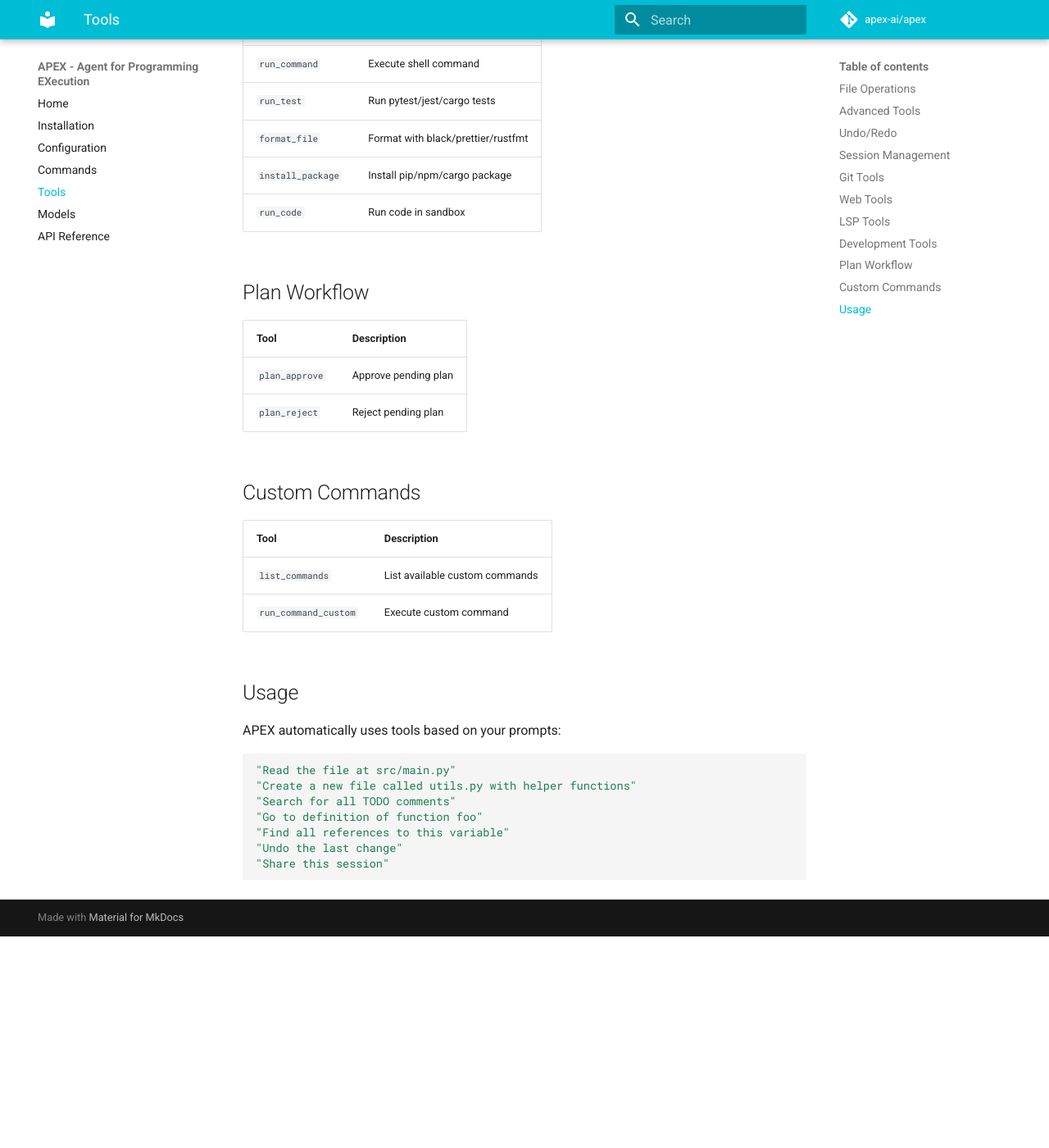
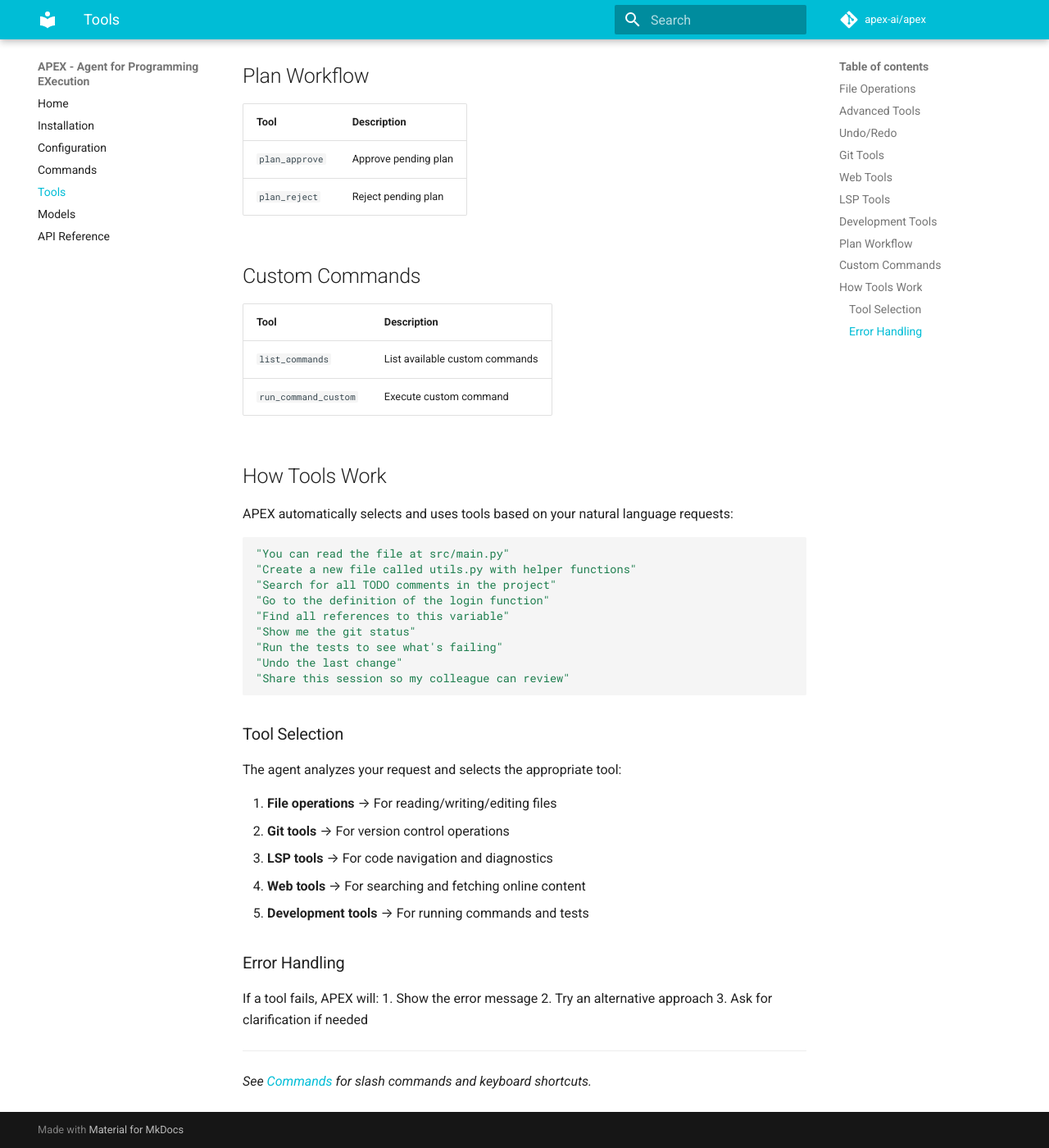
Before and after one commit to Ggboykxz/APEX, an MkDocs documentation site: the page built from docs/tools.md, in a window 1280 px wide and 1400 px high, scrolled down 2859 px. Shown: the whole window at 82% size. Built offline with MkDocs 1.6.1 and Material for MkDocs 9.7.7, drawn with Linux system fonts in a browser that asks for light colours; comment, search, counter and statistics services are not loaded; before the commit the page ends 4001 px from its top, so only the background shows below that; some of the changed text lies outside the part shown.

Commit message:
docs: add professional documentation - CONTRIBUTING, CHANGELOG, SECURITY, quickstart, improved guides

````diff
--- a/docs/tools.md
+++ b/docs/tools.md
@@ -1,20 +1,20 @@
 # Tools
 
-APEX provides 40+ tools for file operations, git, web, testing, LSP, and more.
+APEX provides **40+ built-in tools** for file operations, git, web, testing, LSP, and more. These tools are automatically selected by the AI based on your requests.
 
 ## File Operations
 
-| Tool | Description |
-|------|-------------|
-| `read_file` | Read file with line numbers |
-| `write_file` | Create or overwrite file |
-| `edit_file` | Replace unique string in file |
-| `delete_file` | Delete file or empty directory |
-| `create_directory` | Create directory tree |
-| `list_files` | List directory with file sizes |
-| `search_in_files` | Regex search across files |
-| `glob_search` | Find files by pattern |
-| `apply_patch` | Apply patch/diff to files |
+| Tool | Description | Example |
+|------|-------------|---------|
+| `read_file` | Read file with line numbers | "Read src/main.py" |
+| `write_file` | Create or overwrite file | "Create config.json" |
+| `edit_file` | Replace unique string in file | "Fix the bug on line 42" |
+| `delete_file` | Delete file or directory | "Delete old_file.txt" |
+| `create_directory` | Create directory tree | "Create src/utils/" |
+| `list_files` | List directory contents | "List files in src/" |
+| `search_in_files` | Regex search | "Find all TODO comments" |
+| `glob_search` | Find by pattern | "Find all .py files" |
+| `apply_patch` | Apply diff/patch | "Apply the fix" |
 
 ## Advanced Tools
 
@@ -36,49 +36,41 @@
 | `undo_info` | Show what can be undone |
 | `redo_info` | Show what can be redone |
 
-## Session Management
-
-| Tool | Description |
-|------|-------------|
-| `share_session` | Share session as link |
-| `bookmark_session` | Bookmark current position |
-| `restore_bookmark` | Restore from bookmark |
-
 ## Git Tools
 
-| Tool | Description |
-|------|-------------|
-| `get_git_status` | Git status output |
-| `get_git_log` | Recent commits |
-| `git_diff` | Working tree diff |
-| `git_branch` | Branch info |
-| `git_remote` | Remote info |
+| Tool | Description | Example |
+|------|-------------|---------|
+| `get_git_status` | Git status output | "Show git status" |
+| `get_git_log` | Recent commits | "Show recent commits" |
+| `git_diff` | Working tree diff | "Show changes" |
+| `git_branch` | Branch info | "Current branch?" |
+| `git_remote` | Remote info | "Show remote URL" |
 
 ## Web Tools
 
-| Tool | Description |
-|------|-------------|
-| `web_search` | Search the web |
-| `fetch_url` | Fetch and clean webpage |
+| Tool | Description | Example |
+|------|-------------|---------|
+| `web_search` | Search the web | "Search for Python asyncio" |
+| `fetch_url` | Fetch webpage content | "Read this documentation" |
 
 ## LSP Tools
 
-| Tool | Description |
-|------|-------------|
-| `lsp_definition` | Go to definition |
-| `lsp_references` | Find references |
-| `lsp_hover` | Show hover info |
-| `lsp_diagnostics` | Get diagnostic errors |
+| Tool | Description | Example |
+|------|-------------|---------|
+| `lsp_definition` | Go to definition | "Go to definition of function" |
+| `lsp_references` | Find references | "Find all references" |
+| `lsp_hover` | Show hover info | "What's this function?" |
+| `lsp_diagnostics` | Get errors/warnings | "Show all errors" |
 
 ## Development Tools
 
-| Tool | Description |
-|------|-------------|
-| `run_command` | Execute shell command |
-| `run_test` | Run pytest/jest/cargo tests |
-| `format_file` | Format with black/prettier/rustfmt |
-| `install_package` | Install pip/npm/cargo package |
-| `run_code` | Run code in sandbox |
+| Tool | Description | Example |
+|------|-------------|---------|
+| `run_command` | Execute shell command | "Run pytest" |
+| `run_test` | Run test suite | "Run all tests" |
+| `format_file` | Format code | "Format this file" |
+| `install_package` | Install dependency | "Install requests" |
+| `run_code` | Run code in sandbox | "Test this snippet" |
 
 ## Plan Workflow
 
@@ -94,16 +86,39 @@
 | `list_commands` | List available custom commands |
 | `run_command_custom` | Execute custom command |
 
-## Usage
+## How Tools Work
 
-APEX automatically uses tools based on your prompts:
+APEX automatically selects and uses tools based on your natural language requests:
 
 ```
-"Read the file at src/main.py"
+"You can read the file at src/main.py"
 "Create a new file called utils.py with helper functions"
-"Search for all TODO comments"
-"Go to definition of function foo"
+"Search for all TODO comments in the project"
+"Go to the definition of the login function"
 "Find all references to this variable"
+"Show me the git status"
+"Run the tests to see what's failing"
 "Undo the last change"
-"Share this session"
+"Share this session so my colleague can review"
 ```
+
+### Tool Selection
+
+The agent analyzes your request and selects the appropriate tool:
+
+1. **File operations** → For reading/writing/editing files
+2. **Git tools** → For version control operations
+3. **LSP tools** → For code navigation and diagnostics
+4. **Web tools** → For searching and fetching online content
+5. **Development tools** → For running commands and tests
+
+### Error Handling
+
+If a tool fails, APEX will:
+1. Show the error message
+2. Try an alternative approach
+3. Ask for clarification if needed
+
+---
+
+*See [Commands](commands.md) for slash commands and keyboard shortcuts.*
````
Also changed, not shown: CHANGELOG.md (added, +46 -0 lines), CONTRIBUTING.md (added, +142 -0 lines), SECURITY.md (added, +57 -0 lines), docs/commands.md (+148 -12 lines), docs/index.md (+22 -11 lines), docs/quickstart.md (added, +147 -0 lines).
